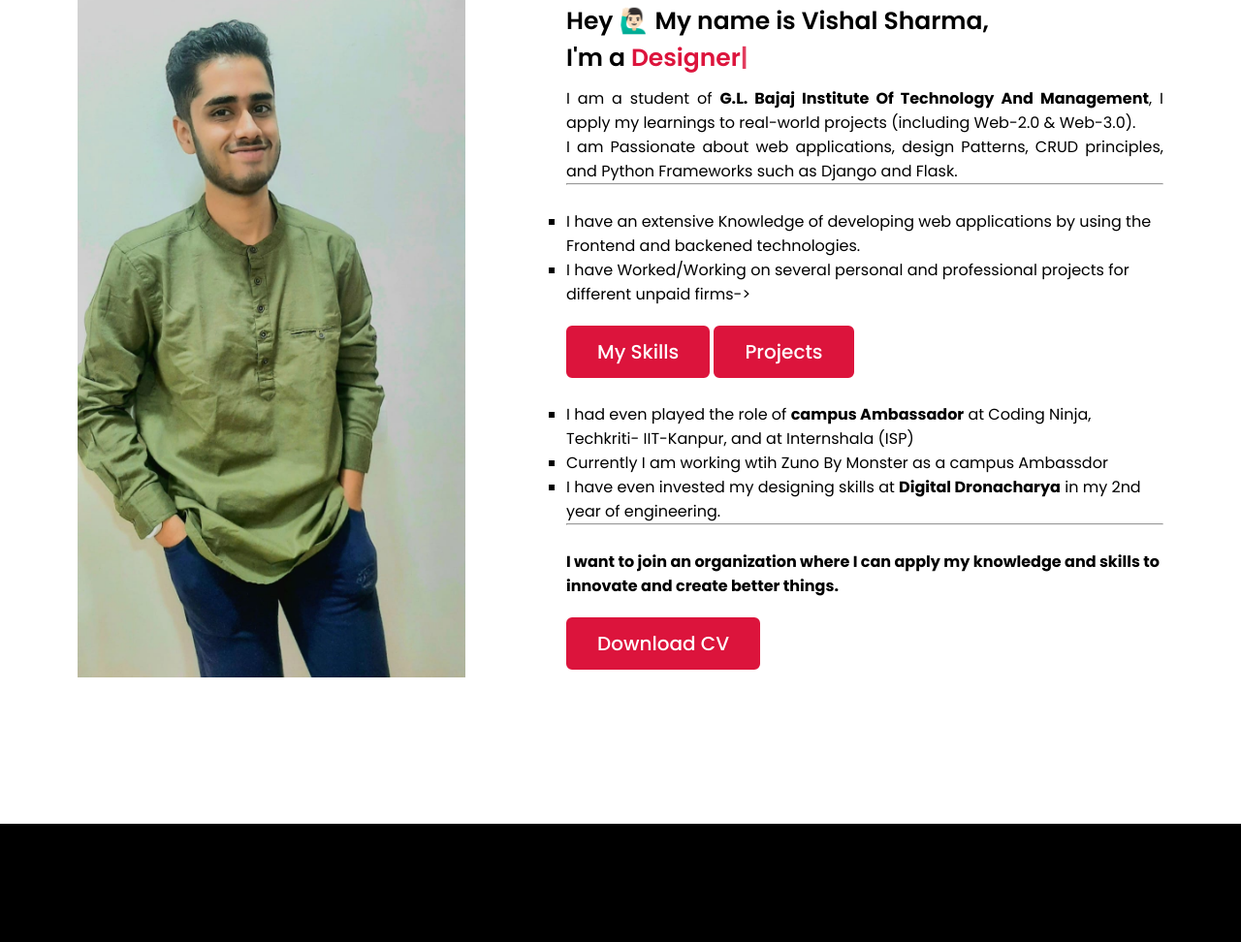
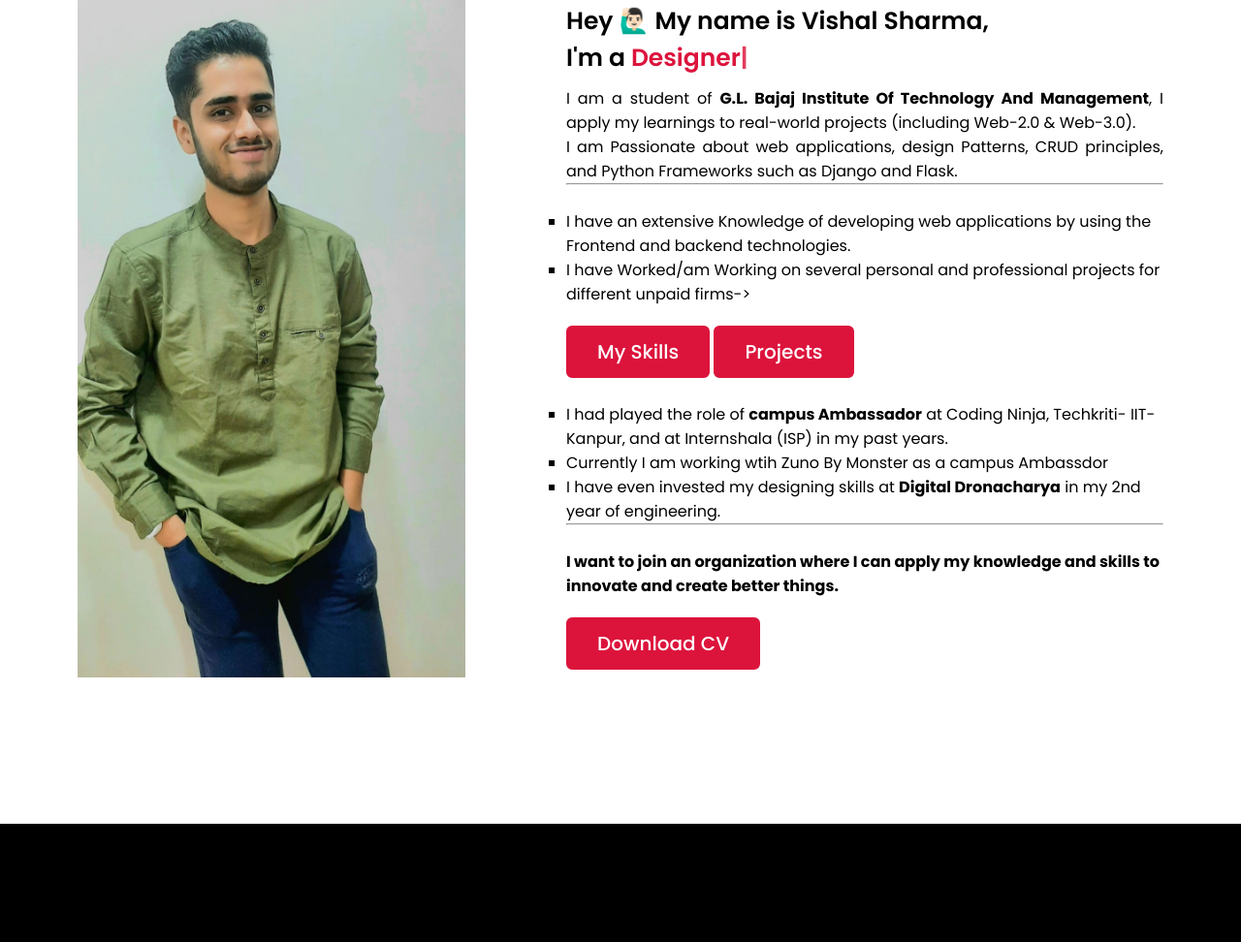
Before and after one commit to Vish-devop/Personal-Portfolio, a plain HTML site: page index.html in a window 1280 px wide. Shown: the part 1083-2055 px from the top of the page at 97% size. Drawn offline with nearby package versions, Linux system fonts and the light colour scheme.

Commit message:
third commit

```diff
--- a/index.html
+++ b/index.html
@@ -59,21 +59,27 @@
                 </div>
                 <div class="column right">
                     <div class="text">Hey 🙋🏻‍♂️ My name is <u>Vishal Sharma</u>,<br>I'm a <span class="typing-2"></span></div>
-                        <p> I am a student of <b> G.L. Bajaj Institute Of Technology And Management</b>, I apply my learnings to real-world projects (including Web-2.0 & Web-3.0).<br>
-                        I am Passionate about web applications, design Patterns, CRUD principles, and Python Frameworks such
+                        <p> I am a student of <b> G.L. Bajaj Institute Of Technology And Management</b>, I apply my
+                            learnings to real-world projects (including Web-2.0 & Web-3.0).<br>
+                            I am Passionate about web applications, design Patterns, CRUD principles, and Python
+                            Frameworks such
                             as Django and Flask.
                             <hr><br>
                             <ul type="Square">
-                            <li>I  have an extensive Knowledge of developing web applications by using the Frontend and backened technologies.<br>
+                                <li>I have an extensive Knowledge of developing web applications by using the Frontend
+                                    and backend technologies.<br>
 
-                            <li> I have Worked/Working on several personal and professional projects for different unpaid firms->  </li>
+                                <li> I have Worked/am Working on several personal and professional projects for different
+                                    unpaid firms-> </li>
                                 <a href="#skills">My Skills</a> </li>
                                 <a href="#teams">Projects</a> </li>
                                 <br>
                                 <br>
-                            <li>I had even played the role of <b>campus Ambassador</b> at Coding Ninja, Techkriti- IIT-Kanpur, and at Internshala (ISP)</li>
+                                <li>I had played the role of <b>campus Ambassador</b> at Coding Ninja, Techkriti-
+                                    IIT-Kanpur, and at Internshala (ISP) in my past years.</li>
                                 <li> Currently I am working wtih Zuno By Monster as a campus Ambassdor</li>
-                            <li>I have even invested my designing skills at <b>Digital Dronacharya</b> in my 2nd year of
+                                <li>I have even invested my designing skills at <b>Digital Dronacharya</b> in my 2nd
+                                    year of
                                     engineering. </li>
                         </ul>
                         <hr> <br>
```
Also changed, not shown: 1 other file. Lines whose indentation alone changed are shown as unchanged.
